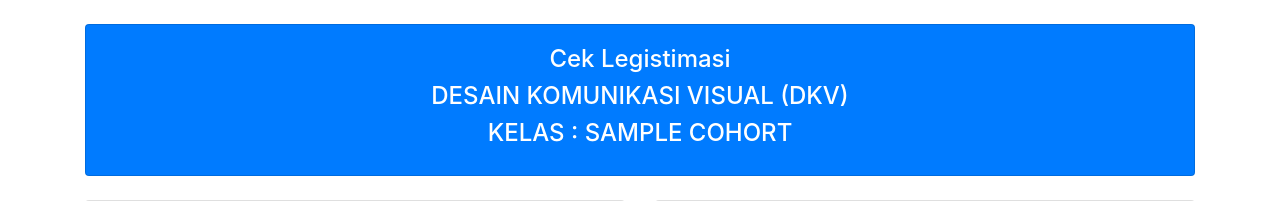
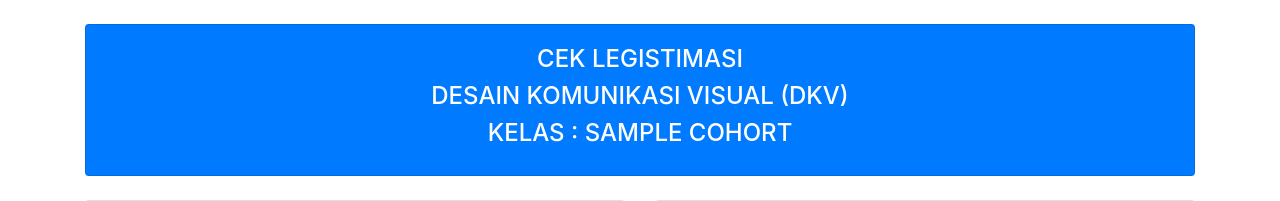
Before and after one commit to webdev14program/cek_kartu_legistimasi, a CodeIgniter app: page /database/index.php/dkv/tampilan_detail/1 in a window 1280 px wide. Shown: the top 201 px of the page. Run offline with CodeIgniter, Linux system fonts and the light colour scheme; tables that the repository leaves empty or names only in its code hold one stand-in row (values such as "Sample post").

Commit message:
Update tampilan_cekl_perkelas_detail.php

```diff
--- a/application/views/DKV/tampilan_cekl_perkelas_detail.php
+++ b/application/views/DKV/tampilan_cekl_perkelas_detail.php
@@ -3,7 +3,7 @@
         <div class="col-md mt-4">
             <div class="card bg-primary">
                 <div class="card-body">
-                    <h4 class="text-center text-white">Cek Legistimasi</h4>
+                    <h4 class="text-center text-white text-uppercase">Cek Legistimasi</h4>
                     <h4 class="text-center text-white">DESAIN KOMUNIKASI VISUAL (DKV)</h4>
                     <h4 class="text-center text-white text-uppercase">Kelas : <?= $header['name'] ?></h4>
                 </div>
```
